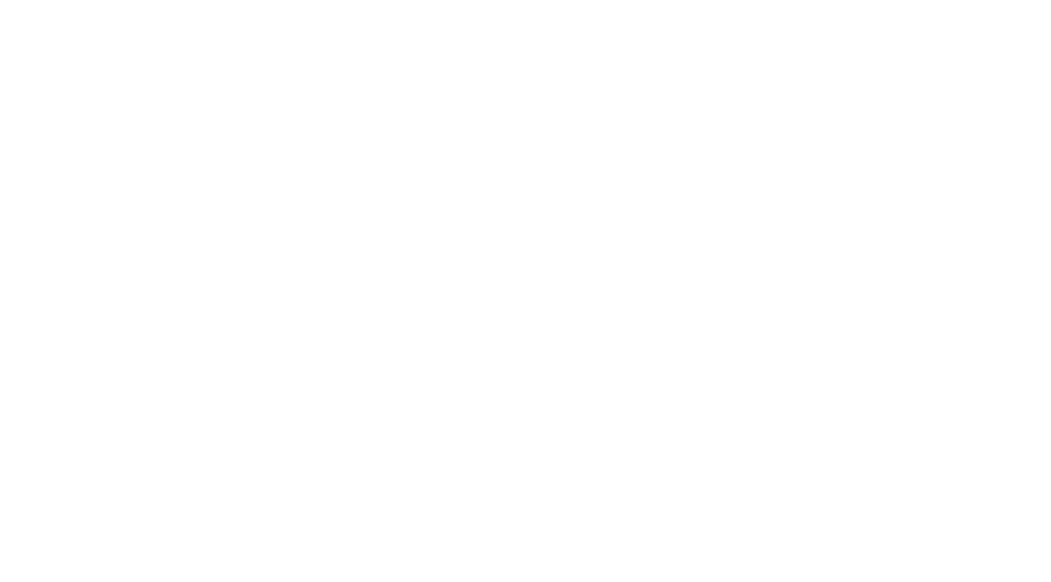
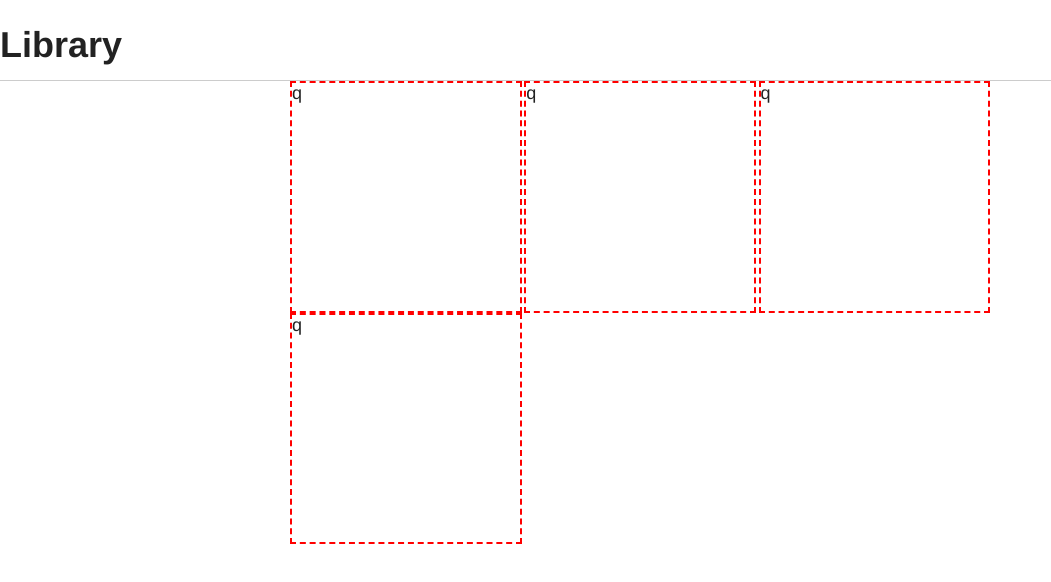
Before and after one commit to violetguos/js-odin, a plain HTML site: page library-proj/index.html in a window 1280 px wide. Shown: the whole page, without its empty margins (0-1051 px from the left). Drawn offline with Linux system fonts and the light colour scheme.

Commit message:
Add a starter html page from dog quiz

```diff
--- a/library-proj/index.html
+++ b/library-proj/index.html
@@ -2,10 +2,24 @@
 <html>
   <head>
     <meta charset="utf-8" />
+    <meta name="viewport" content="width=device-width, initial-scale=1" />
+
     <title>Getting Started</title>
+    <link rel="stylesheet" href="style.css" />
+
     <script src="script.js" defer></script>
   </head>
   <body>
-    <div id="content"></div>
+    <header>
+      <h1>Library</h1>
+    </header>
+    <div id="content">
+      <div class="book">q</div>
+      <div class="book">q</div>
+
+      <div class="book">q</div>
+
+      <div class="book">q</div>
+    </div>
   </body>
 </html>
--- a/library-proj/style.css
+++ b/library-proj/style.css
@@ -1 +1,35 @@
-/*todo*/
+:root {
+  --section-width: 700px;
+  --padding-size: 10px;
+  --grid-size: calc(var(--section-width) * 0.325);
+}
+
+body {
+  color: #222222;
+  font-family: 'Proxima Nova', 'Helvetica', 'Arial', sans-serif;
+  font-size: 18px;
+  margin: 0;
+}
+
+header {
+  display: flex;
+  border-bottom: 1px solid #cccccc;
+  height: 80px;
+}
+
+#content {
+  width: var(--section-width);
+  margin: auto;
+  display: flex;
+  flex-wrap: wrap;
+  justify-content: space-between;
+}
+
+.book {
+  border-width: 2px;
+  border-color: red;
+  border-style: dashed;
+
+  width: var(--grid-size);
+  height: var(--grid-size);
+}
```
